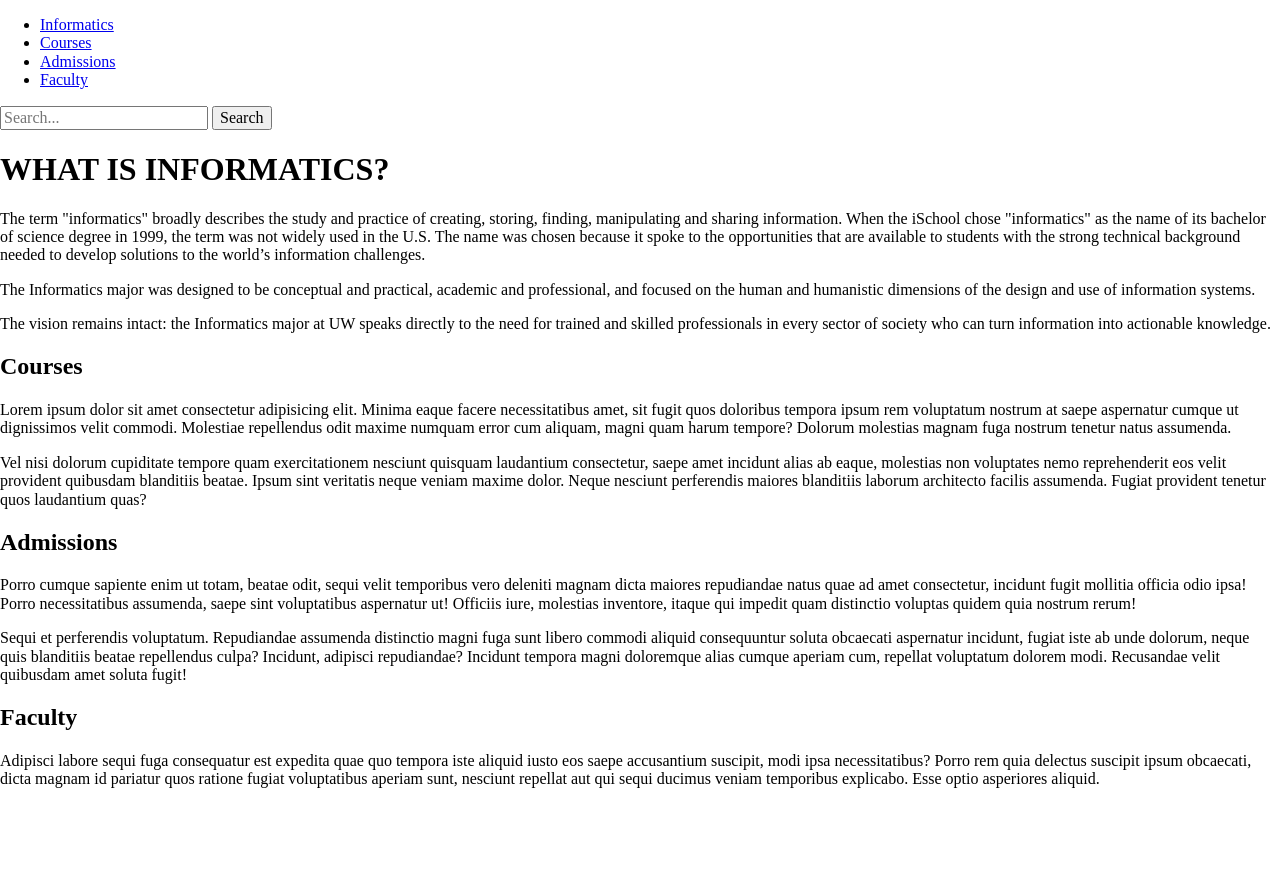
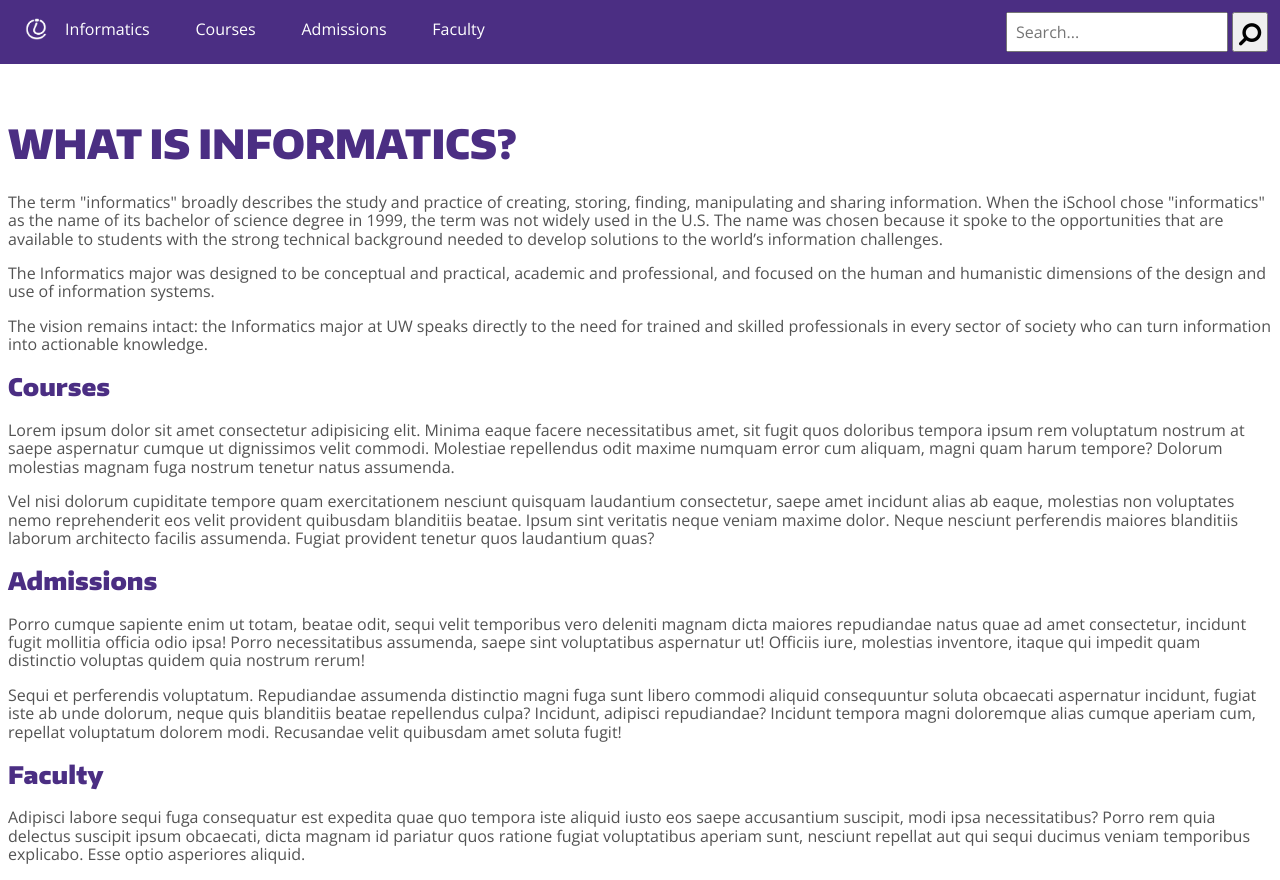
Before and after one commit to poojaram/ClientSide-HTML-CSS, a website: page problem-d/index.html in a window 1280 px wide. Before the commit the page ends 804 px from the top, so only its background shows below. Drawn offline with nearby package versions, Linux system fonts and the light colour scheme; a web font is replaced by a local one.

Commit message:
problem-d done

```diff
--- a/problem-d/css/style.css
+++ b/problem-d/css/style.css
@@ -0,0 +1,90 @@
+* {
+    box-sizing: border-box
+}
+
+@font-face {
+    font-family: 'Open Sans';
+    src: url('../fonts/Open\ Sans/Open\ Sans/OpenSansregular.ttf');
+}
+
+@font-face {
+    font-family: 'Encode Sans';
+    src: url('../fonts/Encode\ Sans/Encode\ Sans\ Normal/EncodeSansNormal-900-Black.ttf');
+}
+
+body {
+    color: #535353;
+    font-family: 'Open Sans', sans-serif;
+    margin: 8px;
+}
+
+h1, h2 {
+    color: #4b2e83;
+    font-family: 'Encode Sans', sans-serif;
+    font-weight: 900;
+}
+
+h1 {
+    font-size: 2.5rem;
+    margin-top: 3em;
+}
+
+nav {
+    position: fixed;
+    top: 0;
+    left: 0;
+
+    width: 100%;
+    background-color: #4b2e83;
+    padding: .75rem;
+}
+
+.plain {
+    text-decoration: none;
+    color: white;
+}
+
+nav ul {
+    display: inline-block;
+    margin: 0;
+    padding: 0;
+    padding-top: .5rem;
+}
+
+nav li {
+    display: inline;
+    margin-right: 1rem;
+}
+
+.searchBox {
+    float: right;
+}
+
+.searchBox input {
+    height: 2.5rem;
+    font-size: 1rem;
+    padding: .5rem;
+    vertical-align: bottom;
+}
+
+.searchBox button {
+    height: 2.5rem;
+    font-size: 1.5rem;
+    padding: .3rem;
+}
+nav:hover:active:focus {
+    color: #b7a57a;
+    border-bottom: .6rem solid #b7a57a;
+}
+a {
+    padding: .8rem;
+}
+
+.logo {
+    background-image: url('../img/ischool-symbol-white.png');
+    padding-left: 1em;
+    padding-right: 1em;
+    background-position: left;
+    background-size: contain;
+    background-repeat: no-repeat;
+}
--- a/problem-d/index.html
+++ b/problem-d/index.html
@@ -5,20 +5,23 @@
     <title>Informatics</title>
 
     <!-- normalize.css for cross-browser stuff -->
+    <link href="https://maxcdn.bootstrapcdn.com/font-awesome/4.7.0/css/font-awesome.min.css" rel="stylesheet">
     <link rel="stylesheet" href="https://cdnjs.cloudflare.com/ajax/libs/normalize/8.0.0/normalize.min.css">
+    <link href="https://fonts.googleapis.com/css?family=Encode+Sans|Open+Sans" rel="stylesheet">
     <link rel="stylesheet" href="css/style.css">
 </head>
 <body>
     <nav>
         <ul>
-            <li><a href="#">Informatics</a></li>
-            <li><a href="#courses">Courses</a></li>
-            <li><a href="#admissions">Admissions</a></li>
-            <li><a href="#faculty">Faculty</a></li>
+            <li><a class="plain" href="#"> <span class="logo" aria-hidden="true">&nbsp;</span> Informatics</a></li>
+            <li><a class="plain" href="#courses">Courses</a></li>
+            <li><a class="plain" href="#admissions">Admissions</a></li>
+            <li><a class="plain" href="#faculty">Faculty</a></li>
         </ul>
         <div class="searchBox" role="search">
             <input type="text" placeholder="Search...">
-            <button>Search</button>
+            <!-- <button>Search</button> -->
+            <button><i class="fa fa-search fa-flip-horizontal" aria-label="search icon"></i></button>
         </div>
     </nav>
 
```
Also changed, not shown: problem-d/fonts/Encode Sans/Encode Sans Normal/EncodeSansNormal-900-Black.ttf (added), problem-d/fonts/Open Sans/Open Sans/Open Sans italic.ttf (added), problem-d/fonts/Open Sans/Open Sans/OpenSans 700italic.ttf (added), problem-d/fonts/Open Sans/Open Sans/OpenSans regular.ttf (added), problem-d/fonts/Open Sans/Open Sans/OpenSans700.ttf (added), 2 other files.
